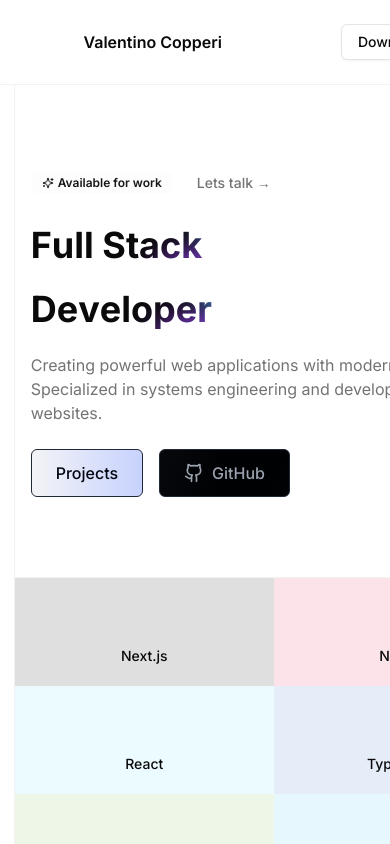
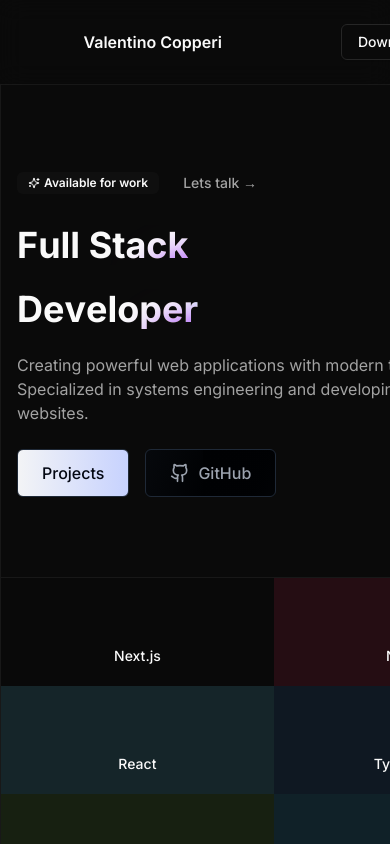
Before and after one commit to ValentinoCopperi/portfolio, a Next.js app: page / in a window 390 px wide. Shown: the top 844 px of the page. Built offline with nearby package versions, Linux system fonts and the light colour scheme; no server answers; some icons are missing.

Commit message:
responsive fixed

```diff
--- a/src/app/layout.tsx
+++ b/src/app/layout.tsx
@@ -25,14 +25,14 @@ export default function RootLayout({
 
       </head>
       <Providers>
-        <body className={`${inter.className} min-h-screen bg-background text-foreground flex`}>
+        <body className={`${inter.className} min-h-screen bg-background text-foreground flex overflow-x-hidden`}>
           <div className="flex-1 flex flex-col">
             <header className="sticky backdrop-blur-md z-50 top-0 right-0 w-full flex justify-around items-center  p-6 border-b border-border/50">
                 <h1 className="font-semibold">Valentino Copperi</h1>
                 <CvBtn/>
                 <ScrollToTopBtn/>
             </header>
-            <main className=" flex-grow w-[95%] md:w-[75%] lg:w-[65%] mx-auto border-border/50 border-r border-l border-b">{children}</main>
+            <main className=" w-full md:w-[75%] lg:w-[65%] md:mx-auto border-border/50 border-r border-l border-b">{children}</main>
             <Footer/>
           </div>
         </body>
--- a/src/app/sections/projects/_components/carrousel.tsx
+++ b/src/app/sections/projects/_components/carrousel.tsx
@@ -56,7 +56,7 @@ const Carrousel = ({activeProject}:Props) => {
                                             />
                                         </motion.div>
                                     </DialogTrigger>
-                                    <DialogContent className="max-w-[90vw] max-h-[90vh] w-auto">
+                                    <DialogContent className="w-full md:max-w-[70vw] max-h-[90vh] ">
                                         <DialogHeader>
                                             <DialogTitle>
                                                 <Link href={activeProject.links.demo} target='_blank'>
--- a/src/components/provider.tsx
+++ b/src/components/provider.tsx
@@ -7,7 +7,7 @@ const Providers = ({ children }: { children: React.ReactNode }) => {
   return (
     <ThemeProvider
       attribute="class"
-      defaultTheme="system"
+      defaultTheme="dark"
       enableSystem
       disableTransitionOnChange
     >
```
